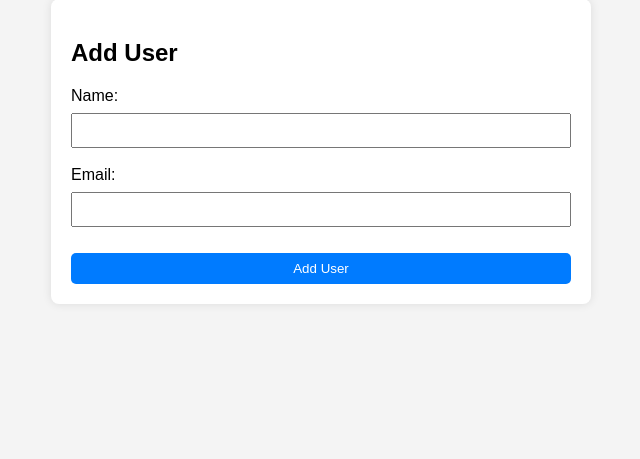
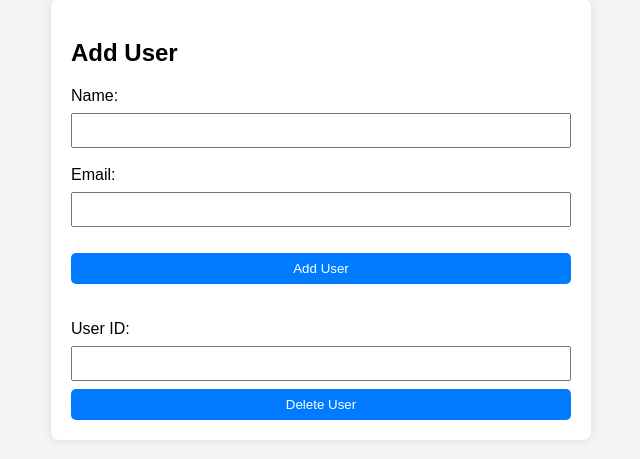
Before and after one commit to AnshuAnshu01/Core_Python, a Flask app: page / in a window 1280 px wide. Shown: the part 41-500 px from the top of the page, without its empty margins (319-959 px from the left). Run offline with Flask 3, Linux system fonts and the light colour scheme.

Commit message:
Db(01/10/2026)

```diff
--- /dev/null
+++ b/Db/app.py
@@ -0,0 +1,158 @@
+from flask import Flask, render_template, request
+import pymysql
+import os
+from dotenv import load_dotenv
+
+load_dotenv()
+
+app = Flask(__name__)
+
+
+@app.route("/add_manual")
+def add_manual():
+
+    name = "anshuman"
+    email = "anshumanpanda67@gmail.com"
+
+    connection = pymysql.connect(
+        host=os.getenv("DB_HOST"),
+        user=os.getenv("DB_USER"),
+        password=os.getenv("DB_PASSWORD"),
+        database=os.getenv("DB_NAME")
+    )
+
+    cursor = connection.cursor()
+
+    query = "INSERT INTO users (name, email) VALUES (%s, %s)"
+
+    cursor.execute(query, (name, email))
+
+    connection.commit()
+
+    cursor.close()
+    connection.close()
+
+    return "Manual User add Successfully"
+
+
+@app.route("/delete_user", methods=["POST"])
+def delete_user():
+
+    user_id = request.form["id"]
+
+    connection = pymysql.connect(
+        host=os.getenv("DB_HOST"),
+        user=os.getenv("DB_USER"),
+        password=os.getenv("DB_PASSWORD"),
+        database=os.getenv("DB_NAME")
+    )
+
+    cursor = connection.cursor()
+
+    check_query = "SELECT * FROM users WHERE id = %s"
+
+    cursor.execute(check_query, (user_id,))
+
+    user = cursor.fetchone()
+
+    if user is None:
+
+        cursor.close()
+        connection.close()
+
+        return "User ID does not exist"
+
+    delete_query = "DELETE FROM users WHERE id = %s"
+
+    cursor.execute(delete_query, (user_id,))
+
+    connection.commit()
+
+    cursor.close()
+    connection.close()
+
+    return "User deleted successfully"
+
+
+@app.route("/delete/<int:user_id>", methods=["GET", "DELETE"])
+def delete_user_by_id(user_id):
+
+    connection = pymysql.connect(
+        host=os.getenv("DB_HOST"),
+        user=os.getenv("DB_USER"),
+        password=os.getenv("DB_PASSWORD"),
+        database=os.getenv("DB_NAME")
+    )
+
+    cursor = connection.cursor()
+
+    check_query = "SELECT * FROM users WHERE id = %s"
+
+    cursor.execute(check_query, (user_id,))
+
+    user = cursor.fetchone()
+
+    if user is None:
+
+        cursor.close()
+        connection.close()
+
+        return "User ID does not exist"
+
+    delete_query = "DELETE FROM users WHERE id = %s"
+
+    cursor.execute(delete_query, (user_id,))
+
+    connection.commit()
+
+    cursor.close()
+    connection.close()
+
+    return "User deleted successfully"
+
+
+@app.route("/", methods=["GET", "POST"])
+def home():
+
+    if request.method == "POST":
+
+        name = request.form["name"]
+        email = request.form["email"]
+
+        connection = pymysql.connect(
+            host=os.getenv("DB_HOST"),
+            user=os.getenv("DB_USER"),
+            password=os.getenv("DB_PASSWORD"),
+            database=os.getenv("DB_NAME")
+        )
+
+        cursor = connection.cursor()
+
+        query = "INSERT INTO users (name, email) VALUES (%s, %s)"
+
+        cursor.execute(query, (name, email))
+
+        connection.commit()
+
+        cursor.close()
+        connection.close()
+
+        return "User added successfully"
+
+    return render_template("index.html")
+
+
+@app.route("/base", methods=["GET"])
+def users():
+
+    return render_template("base.html")
+
+
+@app.route("/reg", methods=["GET"])
+def register():
+
+    return render_template("reg.html")
+
+
+if __name__ == "__main__":
+    app.run(debug=True)
--- a/Db/db.py
+++ /dev/null
@@ -1,49 +0,0 @@
-from flask import Flask, render_template, request
-import pymysql  # pyright: ignore[reportMissingImports]  # type: ignore[import-not-found]
-import os
-from dotenv import load_dotenv
-
-load_dotenv()
-
-app = Flask(__name__)
-
-
-@app.route("/", methods=["GET", "POST"])
-def home():
-
-    if request.method == "POST":
-        name = request.form["name"]
-        email = request.form["email"]
-
-        connection = pymysql.connect(
-            host=os.getenv("DB_HOST"),
-            user=os.getenv("DB_USER"),
-            password=os.getenv("DB_PASSWORD"),
-            database=os.getenv("DB_NAME")
-        )
-
-        cursor = connection.cursor()
-
-        query = "INSERT INTO users (name, email) VALUES (%s, %s)"
-        cursor.execute(query, (name, email))
-
-        connection.commit()
-
-        cursor.close()
-        connection.close()
-
-        return "User added successfully"
-
-    return render_template("index.html")
-
-@app.route("/base", methods=["GET"])
-def users():
-
-    return render_template("base.html")
-
-@app.route("/reg", methods=["GET"])
-def register():
-    return render_template("reg.html")
-
-if __name__ == "__main__":
-    app.run(debug=True)
--- a/Db/templates/index.html
+++ b/Db/templates/index.html
@@ -17,5 +17,15 @@
         <br><br>
 
         <button type="submit">Add User</button>
+
+    </form>
+     <br><br>
+      <form action="/delete_user" method="POST">
+
+        <label for="delete_id">User ID:</label>
+        <input type="number" id="delete_id" name="id" required>
+
+        <button type="submit">Delete User</button>
+
     </form>
 {% endblock %}
```
Also changed, not shown: 1 other file.
